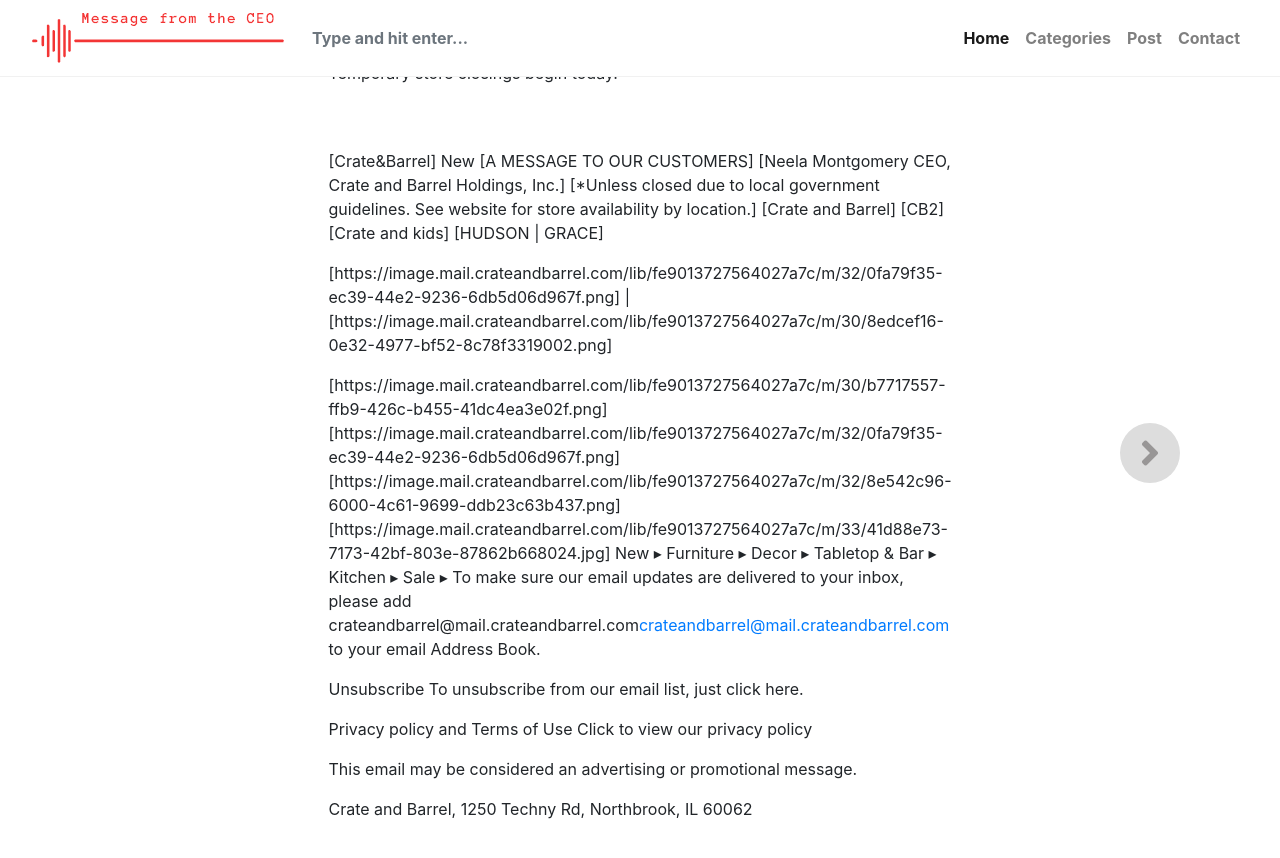
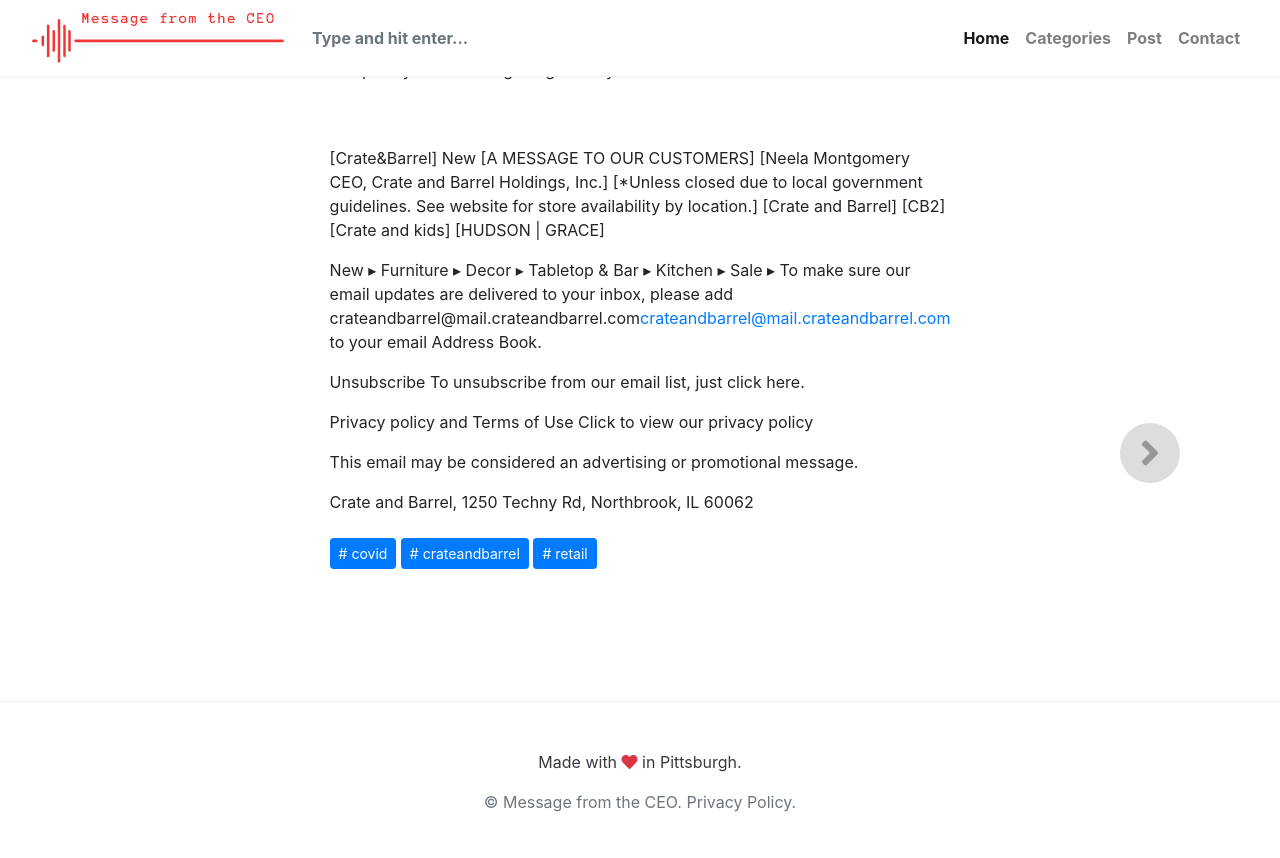
Before and after one commit to bertique/messageFromTheCEO, a Jekyll site: the page built from _posts/2020-03-18-AnupdatefromourCEO.md, in a window 1280 px wide and 900 px high, scrolled down 1437 px. Shown: the top 858 px of the window. Built offline with Jekyll 4.4.1, drawn with Linux system fonts in a browser that asks for light colours; nearby versions of some CDN libraries; library files that are not in the unit come from our copies; some of the changed lines change nothing that is shown.

Commit message:
Update 2020-03-18-AnupdatefromourCEO.md

```diff
--- a/_posts/2020-03-18-AnupdatefromourCEO.md
+++ b/_posts/2020-03-18-AnupdatefromourCEO.md
@@ -2,7 +2,7 @@
 title:  "An update from our CEO"
 metadate: "hide"
 date: 2020-03-18 12:12:22
-categories: [  ]
+categories: [ covid, crateandbarrel, retail ]
 image: "/assets/images/posts/AnupdatefromourCEO_full.png"
 thumbnail: "/assets/images/posts/AnupdatefromourCEO.png"
 ---
@@ -20,14 +20,7 @@
 [Crate and kids]
 [HUDSON | GRACE]
 
-[https://image.mail.crateandbarrel.com/lib/fe9013727564027a7c/m/32/0fa79f35-ec39-44e2-9236-6db5d06d967f.png]
-        |
-[https://image.mail.crateandbarrel.com/lib/fe9013727564027a7c/m/30/8edcef16-0e32-4977-bf52-8c78f3319002.png]
 
-[https://image.mail.crateandbarrel.com/lib/fe9013727564027a7c/m/30/b7717557-ffb9-426c-b455-41dc4ea3e02f.png]
-[https://image.mail.crateandbarrel.com/lib/fe9013727564027a7c/m/32/0fa79f35-ec39-44e2-9236-6db5d06d967f.png]
-[https://image.mail.crateandbarrel.com/lib/fe9013727564027a7c/m/32/8e542c96-6000-4c61-9699-ddb23c63b437.png]
-[https://image.mail.crateandbarrel.com/lib/fe9013727564027a7c/m/33/41d88e73-7173-42bf-803e-87862b668024.jpg]
 New ▸
 Furniture ▸
 Decor ▸
```
